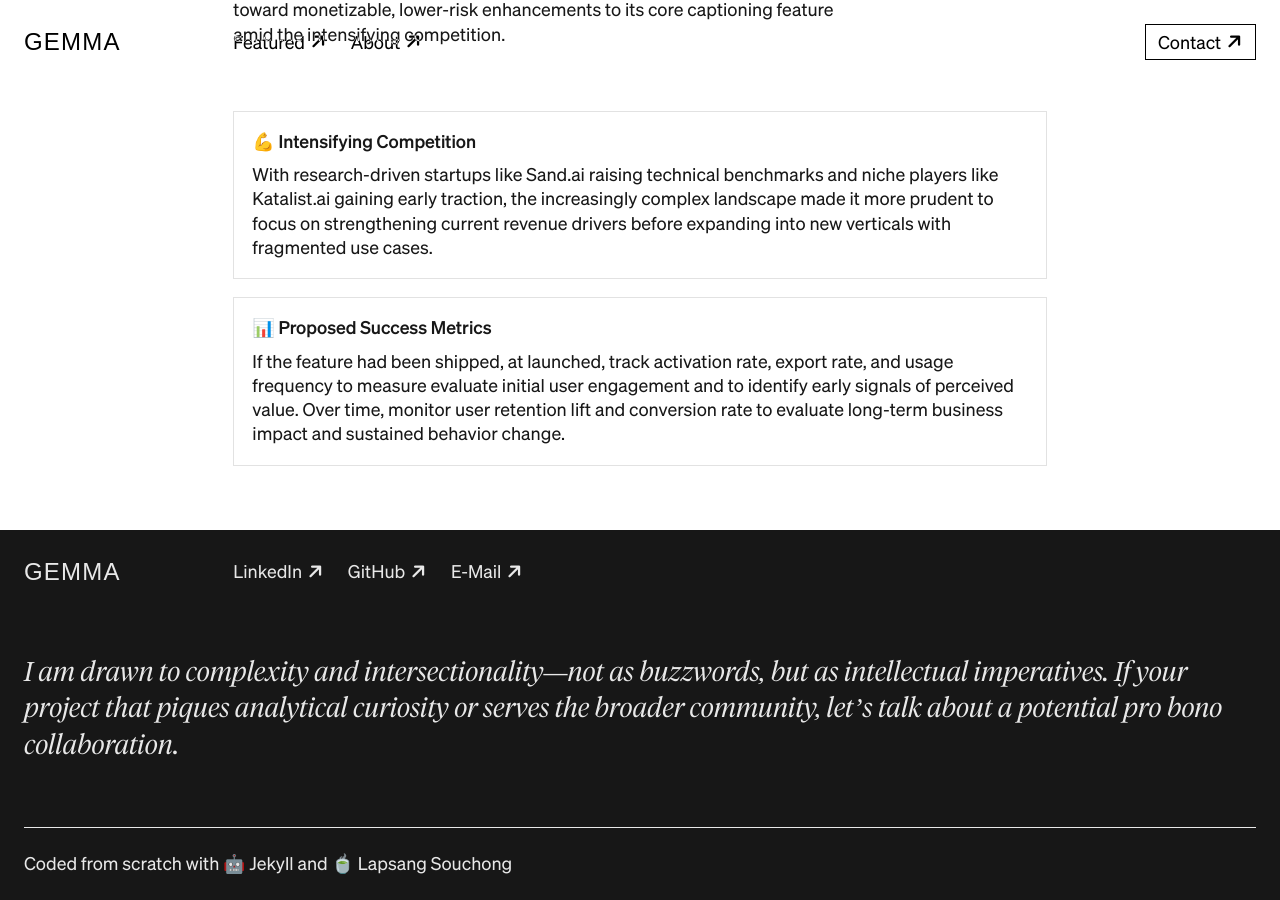
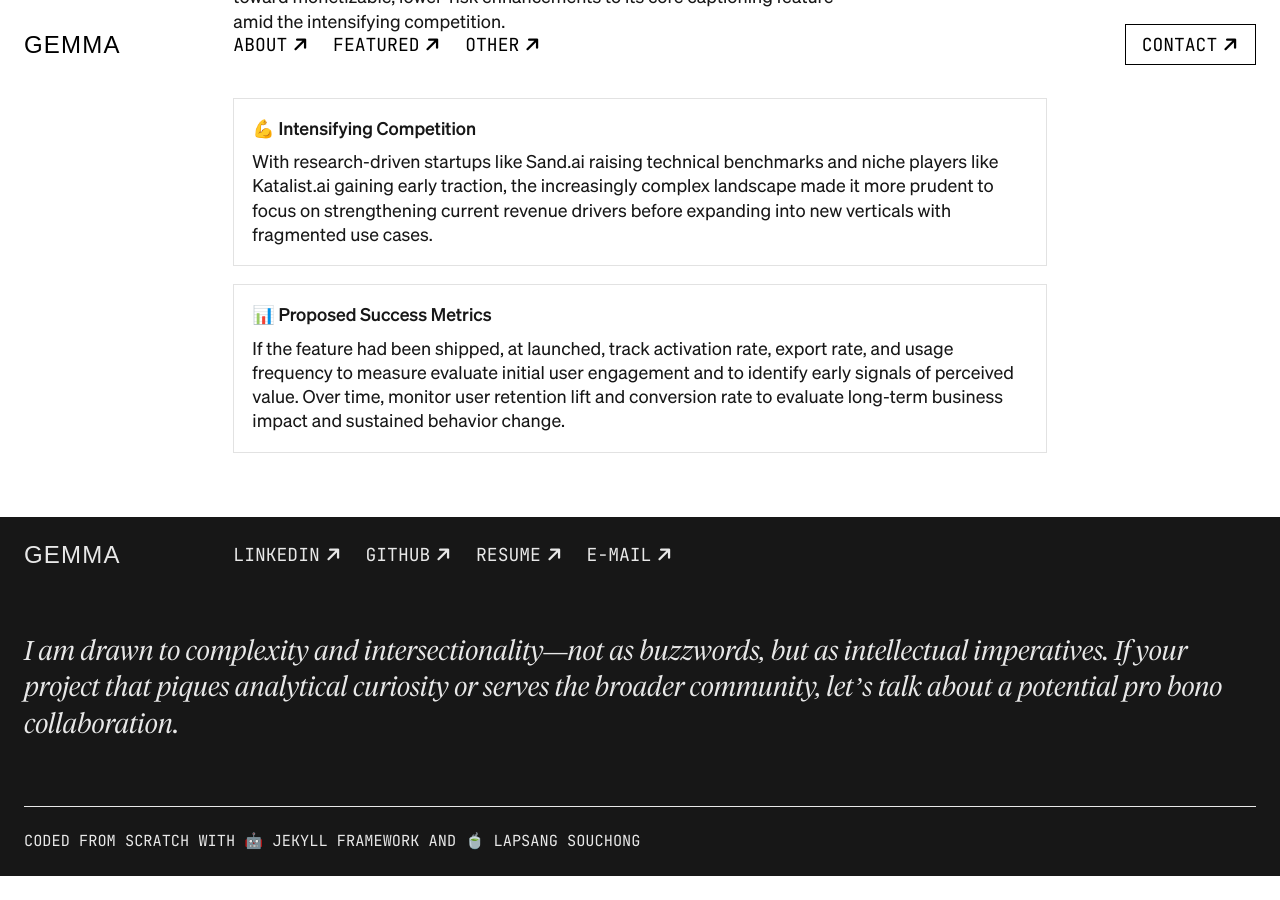
Before and after one commit to azurestocking/azurestocking.github.io, a Jekyll site: the page built from _projects/opus.html, in a window 1280 px wide and 900 px high, scrolled down 29463 px. Built offline with Jekyll 4.4.1, drawn with Linux system fonts in a browser that asks for light colours; some web fonts are replaced; after the commit the page ends 30339 px from its top, so only the background shows below that.

Commit message:
Update post

```diff
--- a/_layouts/default.html
+++ b/_layouts/default.html
@@ -22,11 +22,12 @@
                 <a href="{{ '/' | relative_url }}" style="color: var(--background);">GEMMA</a>
             </div>
             <div class="button-group">
-                <a class="button ghost" href="{{ '/#featured' | relative_url }}" style="color: var(--background);">Featured<i class="fa-solid fa-arrow-right rotate-45"></i></a>
-                <a class="button ghost" href="{{ '/#about' | relative_url }}" style="color: var(--background);">About<i class="fa-solid fa-arrow-right rotate-45"></i></a>
+                <a class="button ghost navlink" href="{{ '/#about' | relative_url }}" style="color: var(--background);">About<i class="fa-solid fa-arrow-right rotate-45"></i></a>
+                <a class="button ghost navlink" href="{{ '/#featured' | relative_url }}" style="color: var(--background);">Featured<i class="fa-solid fa-arrow-right rotate-45"></i></a>
+                <a class="button ghost navlink" href="{{ '/#other' | relative_url }}" style="color: var(--background);">Other<i class="fa-solid fa-arrow-right rotate-45"></i></a>
             </div>
             <div style="display: flex; justify-content: flex-end;">
-                <a class="button" href="#footer" style="color: var(--background); border-color: var(--background);">Contact<i class="fa-solid fa-arrow-right rotate-45"></i></a>
+                <a class="button navlink" href="#footer" style="color: var(--background); border-color: var(--background);">Contact<i class="fa-solid fa-arrow-right rotate-45"></i></a>
             </div>
         </div>
     </header>
@@ -41,9 +42,10 @@
                 <a href="{{ '/' | relative_url }}" style="color: var(--background);">GEMMA</a>
             </div>
             <div class="button-group">
-                <a class="button ghost" href="https://www.linkedin.com/in/li-jm/" style="color: var(--background);">LinkedIn<i class="fa-solid fa-arrow-right rotate-45"></i></a>
-                <a class="button ghost" href="https://github.com/azurestocking" style="color: var(--background);">GitHub<i class="fa-solid fa-arrow-right rotate-45"></i></a>
-                <a class="button ghost" href="mailto:ligem714@gmail.com" style="color: var(--background);">E-Mail<i class="fa-solid fa-arrow-right rotate-45"></i></a>
+                <a class="button ghost navlink" href="https://www.linkedin.com/in/li-jm/" style="color: var(--background);">LinkedIn<i class="fa-solid fa-arrow-right rotate-45"></i></a>
+                <a class="button ghost navlink" href="https://github.com/azurestocking" style="color: var(--background);">GitHub<i class="fa-solid fa-arrow-right rotate-45"></i></a>
+                <a class="button ghost navlink" href="mailto:ligem714@gmail.com" style="color: var(--background);">Resume<i class="fa-solid fa-arrow-right rotate-45"></i></a>
+                <a class="button ghost navlink" href="mailto:ligem714@gmail.com" style="color: var(--background);">E-Mail<i class="fa-solid fa-arrow-right rotate-45"></i></a>
             </div>
         </div>
         <div class="grid grid-6">
@@ -53,7 +55,9 @@
         </div>
         <div class="grid grid-6">
             <hr style="border-color: var(--background);">
-            <p>Coded from scratch with 🤖 Jekyll and 🍵 Lapsang Souchong</p>
+            <p style="font-size: var(--font-size-xs); font-family: var(--font-mono); text-transform: uppercase;">
+                Coded from scratch with 🤖 Jekyll framework and 🍵 Lapsang Souchong
+            </p>
         </div>
     </footer>
 </body>
--- a/_layouts/project.html
+++ b/_layouts/project.html
@@ -22,8 +22,14 @@ layout: default
         </div>
         <div>
             <div class="p-l">{{ page.desc }}</div>
-            <div style="margin-top: 64px;">
-                <a class="button" href="#highlight">Highlight<i class="fa-solid fa-arrow-right rotate-45"></i></a>
+            <div class="button-group-vertical" style="margin-top: 64px;">
+                <a class="button ghost navlink" href="#highlight">Highlight<i class="fa-solid fa-arrow-right rotate-45"></i></a>
+                {% if page.prototype %}
+                    <a class="button ghost navlink" href="{{ page.prototype }}">Prototype<i class="fa-solid fa-arrow-right rotate-45"></i></a>
+                {% endif %}
+                {% if page.paper %}
+                    <a class="button ghost navlink" href="{{ page.paper }}">Paper<i class="fa-solid fa-arrow-right rotate-45"></i></a>
+                {% endif %}
             </div>
         </div>
         <div class="list-container">
--- a/_projects/opus.html
+++ b/_projects/opus.html
@@ -26,8 +26,6 @@ skill:
   - User Research
 tool:
   - Figma
-links:
-  - #highlight
 ---
 
 <section>
--- a/styles.css
+++ b/styles.css
@@ -349,6 +349,11 @@ footer * {
     position: relative;
 }
 
+.navlink {
+    font-family: var(--font-mono);
+    text-transform: uppercase;
+}
+
 
 
 /* LAYOUT */
@@ -650,13 +655,18 @@ img, video {
     gap: 24px;
 }
 
+.button-group-vertical {
+    display: flex;
+    flex-direction: column;
+    gap: 4px;
+}
+
 .button {
-    height: 36px;
     float: left;
     font-size: var(--font-size-s);
     text-decoration: none;
     border: 1.5px solid var(--primary);
-    padding: 12px;
+    padding: 8px 16px;
     color: var(--primary);
     position: relative;
     transform: translate(0) translateY(0);
```
Also changed, not shown: index.html (+8 -35 lines), js/bg-switcher.js (added, +33 -0 lines).
